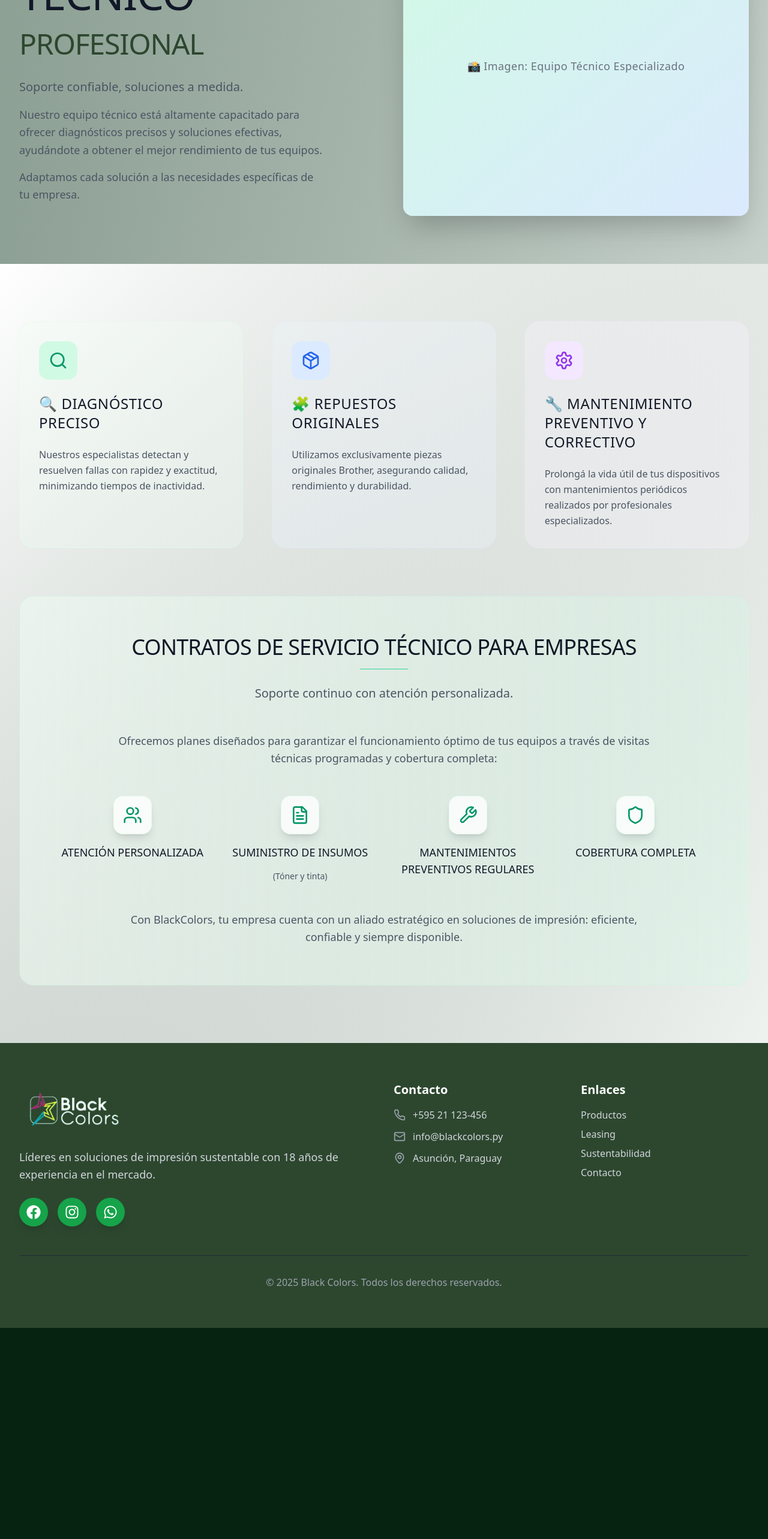
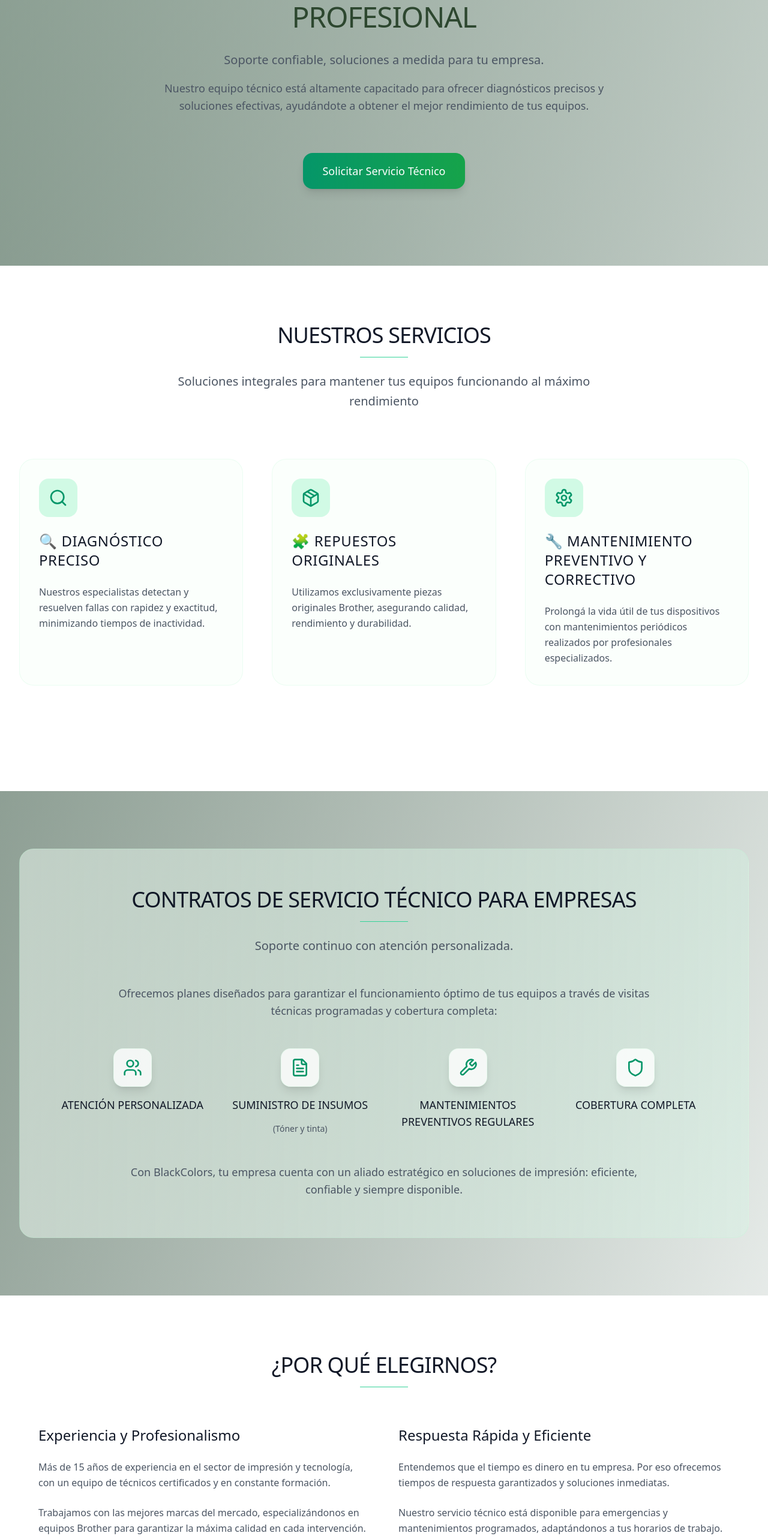
Before and after one commit to francobg7/black-colors-eco-print, a React (Vite) app: page /servicios/tecnico in a window 1280 px wide. Shown: the part 220-2786 px from the top of the page at 60% size. Before the commit the page ends 2434 px from the top, so only its background shows below. Built offline with nearby package versions, Linux system fonts and the light colour scheme.

Commit message:
modified

```diff
--- a/src/pages/ServicioTecnico.tsx
+++ b/src/pages/ServicioTecnico.tsx
@@ -5,12 +5,10 @@ import Footer from '@/components/Footer';
 const ServicioTecnico = () => {
   return (
     <div className="min-h-screen bg-gradient-to-br from-green-50/30 to-white">
-      {/* Hero Section - Primera imagen + introducción */}
-      <section className="w-full bg-gradient-to-br from-green-50/40 to-emerald-50/20">
-        <div className="container mx-auto px-8 py-20">
-          <div className="grid grid-cols-1 lg:grid-cols-2 gap-16 items-center">
-            {/* Introducción del servicio */}
-            <div className="space-y-8">
+      {/* Hero Section - Nueva estructura */}
+      <section className="w-full bg-gradient-to-br from-green-50/40 to-emerald-50/20 py-32">
+        <div className="container mx-auto px-8 text-center">
+          <div className="max-w-4xl mx-auto space-y-8">
             <div className="space-y-6">
               <h1 className="text-6xl lg:text-7xl font-light text-gray-900 leading-tight tracking-tight">
                 SERVICIO TÉCNICO
@@ -20,36 +18,38 @@ const ServicioTecnico = () => {
               </h2>
             </div>
 
-              <div className="max-w-lg">
+            <div className="max-w-3xl mx-auto">
               <p className="text-xl text-gray-600 leading-relaxed font-light">
-                  Soporte confiable, soluciones a medida.
+                Soporte confiable, soluciones a medida para tu empresa.
               </p>
               <p className="text-lg text-gray-600 leading-relaxed font-light mt-4">
                 Nuestro equipo técnico está altamente capacitado para ofrecer diagnósticos precisos y soluciones efectivas, ayudándote a obtener el mejor rendimiento de tus equipos.
               </p>
-                <p className="text-lg text-gray-600 leading-relaxed font-light mt-4">
-                  Adaptamos cada solución a las necesidades específicas de tu empresa.
-                </p>
-              </div>
             </div>
 
-            {/* Primera imagen - 50% ancho */}
-            <div className="relative">
-              <div className="w-full h-[500px] bg-gradient-to-br from-gray-200 to-gray-300 rounded-2xl overflow-hidden shadow-2xl">
-                <div className="w-full h-full bg-gradient-to-br from-emerald-100 to-blue-100 flex items-center justify-center">
-                  <span className="text-gray-500 text-lg font-light tracking-wide">
-                    📸 Imagen: Equipo Técnico Especializado
-                  </span>
-                </div>
-              </div>
+            {/* Botón de contacto */}
+            <div className="pt-8">
+              <button className="bg-gradient-to-r from-emerald-600 to-green-600 text-white px-8 py-4 rounded-2xl text-lg font-medium hover:from-emerald-700 hover:to-green-700 transition-all duration-300 shadow-lg hover:shadow-xl">
+                Solicitar Servicio Técnico
+              </button>
             </div>
           </div>
         </div>
       </section>
 
-      {/* Información técnica del servicio - Pantalla completa */}
-      <section className="w-full bg-gradient-to-br from-white to-green-50/20 py-24">
+      {/* Sección de Servicios Principales */}
+      <section className="w-full bg-white py-24">
         <div className="container mx-auto px-8">
+          <div className="text-center mb-20">
+            <h3 className="text-4xl font-light text-gray-900 mb-4 tracking-tight">
+              NUESTROS SERVICIOS
+            </h3>
+            <div className="w-20 h-px bg-emerald-400 mx-auto"></div>
+            <p className="text-xl text-gray-600 mt-6 max-w-3xl mx-auto leading-relaxed font-light">
+              Soluciones integrales para mantener tus equipos funcionando al máximo rendimiento
+            </p>
+          </div>
+
           {/* Grid de características principales */}
           <div className="grid grid-cols-1 lg:grid-cols-3 gap-12 mb-20">
             {/* Diagnóstico preciso */}
@@ -66,11 +66,11 @@ const ServicioTecnico = () => {
             </div>
 
             {/* Repuestos originales */}
-            <div className="space-y-6 bg-blue-50/30 rounded-3xl p-8 border border-blue-100/50 transition-all duration-300 ease-in-out hover:scale-105 hover:shadow-2xl hover:shadow-blue-200/50 cursor-pointer group">
-              <div className="w-16 h-16 bg-blue-100 rounded-2xl flex items-center justify-center mb-6 transition-all duration-300 group-hover:bg-blue-200 group-hover:scale-110">
-                <Package className="w-8 h-8 text-blue-600 transition-all duration-300 group-hover:text-blue-700" />
+            <div className="space-y-6 bg-green-50/30 rounded-3xl p-8 border border-green-100/50 transition-all duration-300 ease-in-out hover:scale-105 hover:shadow-2xl hover:shadow-emerald-200/50 cursor-pointer group">
+              <div className="w-16 h-16 bg-emerald-100 rounded-2xl flex items-center justify-center mb-6 transition-all duration-300 group-hover:bg-emerald-200 group-hover:scale-110">
+                <Package className="w-8 h-8 text-emerald-600 transition-all duration-300 group-hover:text-emerald-700" />
               </div>
-              <h3 className="text-2xl font-medium text-gray-900 tracking-wide transition-all duration-300 group-hover:text-blue-800">
+              <h3 className="text-2xl font-medium text-gray-900 tracking-wide transition-all duration-300 group-hover:text-emerald-800">
                 🧩 REPUESTOS ORIGINALES
               </h3>
               <p className="text-gray-600 leading-relaxed font-light transition-all duration-300 group-hover:text-gray-700">
@@ -79,11 +79,11 @@ const ServicioTecnico = () => {
             </div>
 
             {/* Mantenimiento preventivo y correctivo */}
-            <div className="space-y-6 bg-purple-50/30 rounded-3xl p-8 border border-purple-100/50 transition-all duration-300 ease-in-out hover:scale-105 hover:shadow-2xl hover:shadow-purple-200/50 cursor-pointer group">
-              <div className="w-16 h-16 bg-purple-100 rounded-2xl flex items-center justify-center mb-6 transition-all duration-300 group-hover:bg-purple-200 group-hover:scale-110">
-                <Settings className="w-8 h-8 text-purple-600 transition-all duration-300 group-hover:text-purple-700" />
+            <div className="space-y-6 bg-green-50/30 rounded-3xl p-8 border border-green-100/50 transition-all duration-300 ease-in-out hover:scale-105 hover:shadow-2xl hover:shadow-emerald-200/50 cursor-pointer group">
+              <div className="w-16 h-16 bg-emerald-100 rounded-2xl flex items-center justify-center mb-6 transition-all duration-300 group-hover:bg-emerald-200 group-hover:scale-110">
+                <Settings className="w-8 h-8 text-emerald-600 transition-all duration-300 group-hover:text-emerald-700" />
               </div>
-              <h3 className="text-2xl font-medium text-gray-900 tracking-wide transition-all duration-300 group-hover:text-purple-800">
+              <h3 className="text-2xl font-medium text-gray-900 tracking-wide transition-all duration-300 group-hover:text-emerald-800">
                 🔧 MANTENIMIENTO PREVENTIVO Y CORRECTIVO
               </h3>
               <p className="text-gray-600 leading-relaxed font-light transition-all duration-300 group-hover:text-gray-700">
@@ -91,8 +91,12 @@ const ServicioTecnico = () => {
               </p>
             </div>
           </div>
+        </div>
+      </section>
 
-          {/* Contratos de Servicio Técnico para Empresas */}
+      {/* Sección de Contratos de Servicio Técnico */}
+      <section className="w-full bg-gradient-to-br from-green-50/20 to-emerald-50/10 py-24">
+        <div className="container mx-auto px-8">
           <div className="bg-gradient-to-r from-green-50/50 to-emerald-100/30 rounded-3xl p-16 border border-green-200/30">
             <div className="text-center mb-12">
               <h3 className="text-4xl font-light text-gray-900 mb-4 tracking-tight">
@@ -150,7 +154,39 @@ const ServicioTecnico = () => {
         </div>
       </section>
 
+      {/* Nueva sección para más información */}
+      <section className="w-full bg-white py-24">
+        <div className="container mx-auto px-8">
+          <div className="text-center mb-16">
+            <h3 className="text-4xl font-light text-gray-900 mb-4 tracking-tight">
+              ¿POR QUÉ ELEGIRNOS?
+            </h3>
+            <div className="w-20 h-px bg-emerald-400 mx-auto"></div>
+          </div>
 
+          <div className="grid grid-cols-1 md:grid-cols-2 gap-12 max-w-6xl mx-auto">
+            <div className="space-y-6">
+              <h4 className="text-2xl font-medium text-gray-900">Experiencia y Profesionalismo</h4>
+              <p className="text-gray-600 leading-relaxed font-light">
+                Más de 15 años de experiencia en el sector de impresión y tecnología, con un equipo de técnicos certificados y en constante formación.
+              </p>
+              <p className="text-gray-600 leading-relaxed font-light">
+                Trabajamos con las mejores marcas del mercado, especializándonos en equipos Brother para garantizar la máxima calidad en cada intervención.
+              </p>
+            </div>
+
+            <div className="space-y-6">
+              <h4 className="text-2xl font-medium text-gray-900">Respuesta Rápida y Eficiente</h4>
+              <p className="text-gray-600 leading-relaxed font-light">
+                Entendemos que el tiempo es dinero en tu empresa. Por eso ofrecemos tiempos de respuesta garantizados y soluciones inmediatas.
+              </p>
+              <p className="text-gray-600 leading-relaxed font-light">
+                Nuestro servicio técnico está disponible para emergencias y mantenimientos programados, adaptándonos a tus horarios de trabajo.
+              </p>
+            </div>
+          </div>
+        </div>
+      </section>
 
       <Footer />
     </div>
```
Lines whose indentation alone changed are shown as unchanged.
